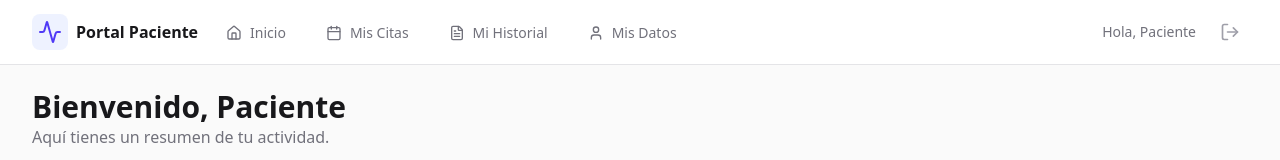
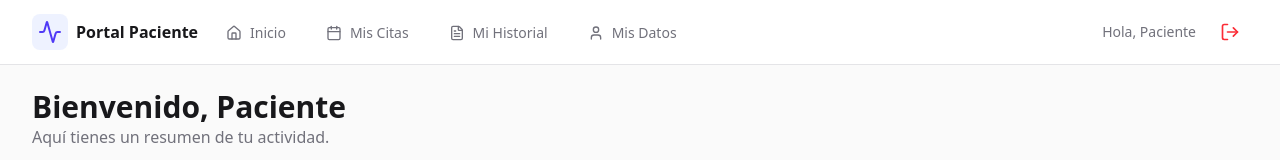
Before and after one commit to msolisp/sistema-gestion-broncopulmonar, a Next.js app: page /portal in a window 1280 px wide. Shown: the top 160 px of the page. Built offline with nearby package versions, Linux system fonts and the light colour scheme; no server answers.

Commit message:
style(ui): make logout icon red

```diff
--- a/src/components/PatientNavbar.tsx
+++ b/src/components/PatientNavbar.tsx
@@ -66,7 +66,7 @@ export default function PatientNavbar() {
                         <span className="text-sm text-zinc-500 mr-4">Hola, {userName}</span>
                         <button
                             onClick={() => signOut({ callbackUrl: '/login' })}
-                            className="p-2 text-zinc-400 hover:text-red-600 rounded-full hover:bg-red-50"
+                            className="p-2 text-red-500 hover:text-red-700 rounded-full hover:bg-red-50"
                             aria-label="Cerrar sesión"
                         >
                             <LogOut className="h-5 w-5" />
```
